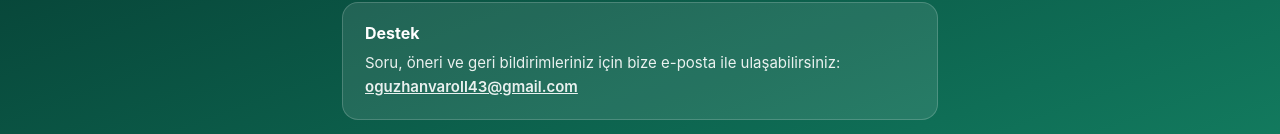
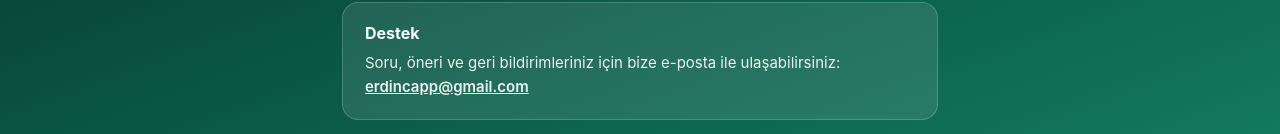
Before and after one commit to ozivarol/sekine-site, a plain HTML site: page index.html in a window 1280 px wide. Shown: the part 234-368 px from the top of the page. Drawn offline with Linux system fonts and the light colour scheme.

Commit message:
Iletisim e-postasi tutarli: erdincapp@gmail.com

```diff
--- a/index.html
+++ b/index.html
@@ -36,7 +36,7 @@
     <div class="card">
       <h2>Destek</h2>
       <p>Soru, öneri ve geri bildirimleriniz için bize e-posta ile ulaşabilirsiniz:<br>
-      <a href="mailto:erdincapp@gmail.com">oguzhanvaroll43@gmail.com</a></p>
+      <a href="mailto:erdincapp@gmail.com">erdincapp@gmail.com</a></p>
     </div>
 
     <div class="card">
```
